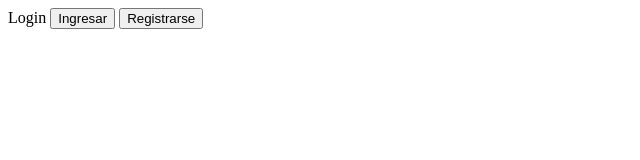
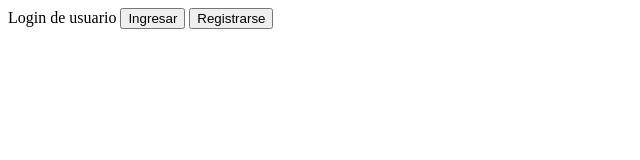
Before and after one commit to yair95Axity/curso-git2, a plain HTML site: page login/login.html in a window 1280 px wide. Shown: the whole page, without its empty margins (0-640 px from the left). Drawn offline with Linux system fonts and the light colour scheme.

Commit message:
bug fixed

```diff
--- a/login/login.html
+++ b/login/login.html
@@ -6,7 +6,7 @@
     <title>Document</title>
 </head>
 <body>
-    Login
+    Login de usuario
 
     <button>Ingresar</button>
 
```
